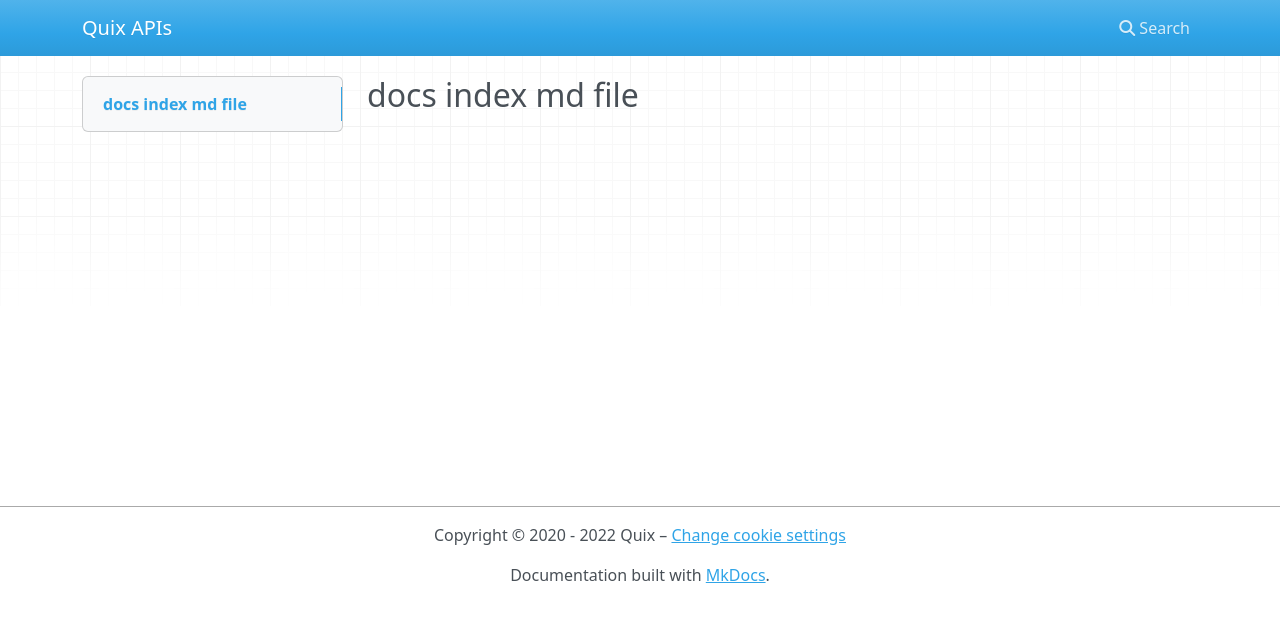
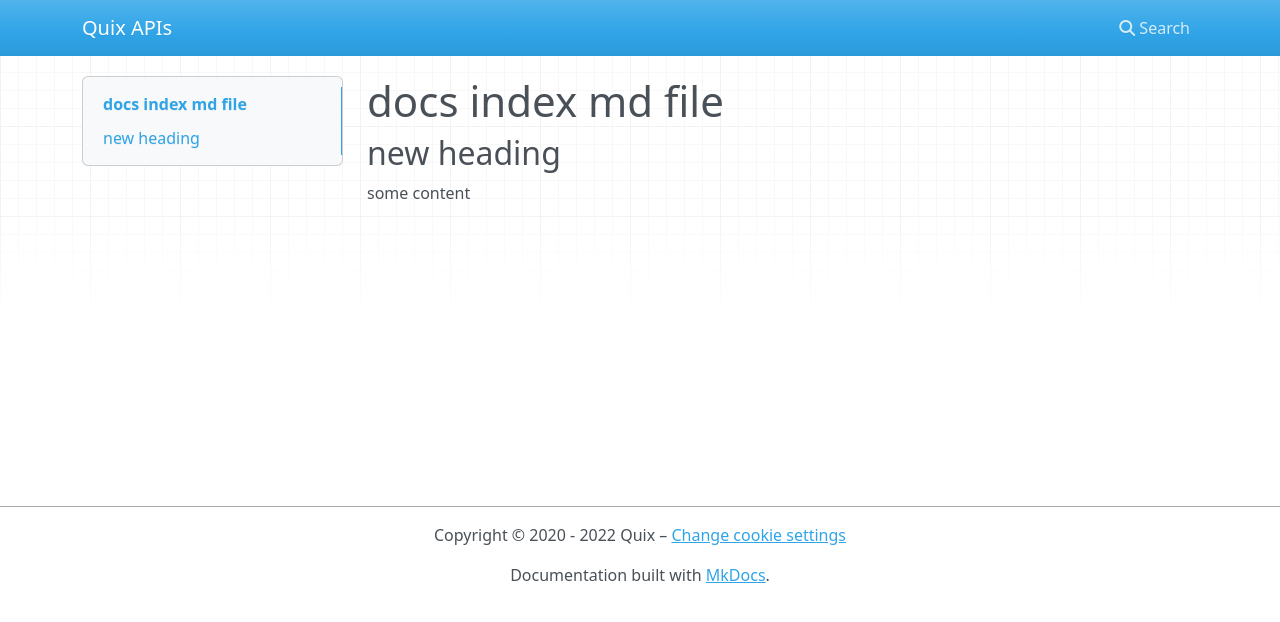
Before and after one commit to quixai/temp-api-docs, an MkDocs documentation site: the page built from docs/index.md, in a window 1280 px wide. Shown: the top 622 px of the page. Built offline with MkDocs 1.6.1, drawn with Linux system fonts in a browser that asks for light colours; nearby versions of some CDN libraries.

Commit message:
content added

```diff
--- a/docs/index.md
+++ b/docs/index.md
@@ -1 +1,5 @@
-## docs index md file
+# docs index md file
+
+## new heading
+
+some content
```
